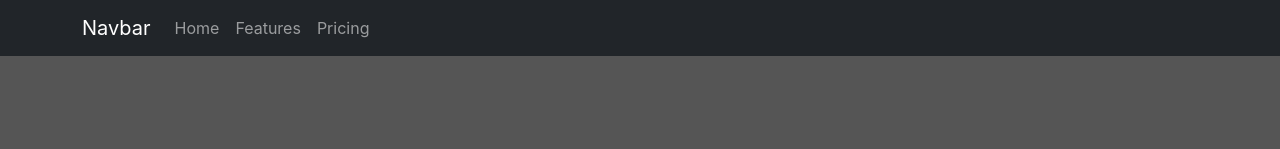
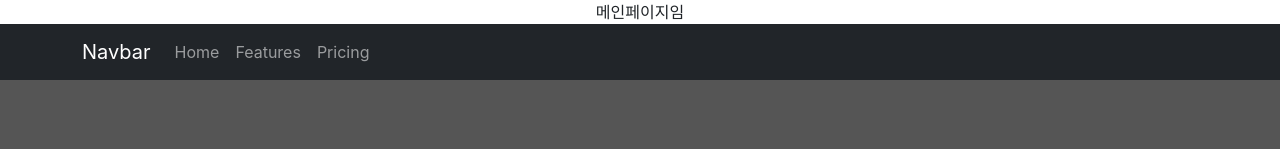
Before and after one commit to z-gahu/coddingapple-react-shop, a React (Create React App) app: page / in a window 1280 px wide. Shown: the top 149 px of the page. Built offline with nearby package versions, Linux system fonts and the light colour scheme.

Commit message:
잘못된 Routes 위치 수정

```diff
--- a/src/App.js
+++ b/src/App.js
@@ -9,13 +9,13 @@ import { Routes, Route, Link } from "react-router-dom";
 function App() {
   let [shoes] = useState(data);
 
-  <Routes>
-    <Route path="/" element={<div>메인페이지임</div>} />
-    <Route path="/about" element={<div>상세페이지임 </div>} />
-  </Routes>;
+  return (
+    <div className="App">
+      <Routes>
+        <Route path="/" element={<div>메인페이지임</div>} />
+        <Route path="/about" element={<div>상세페이지임 </div>} />
+      </Routes>
 
-  return (
-    <div>
       <Navbar bg="dark" variant="dark">
         <Container>
           <Navbar.Brand href="#home">Navbar</Navbar.Brand>
```
